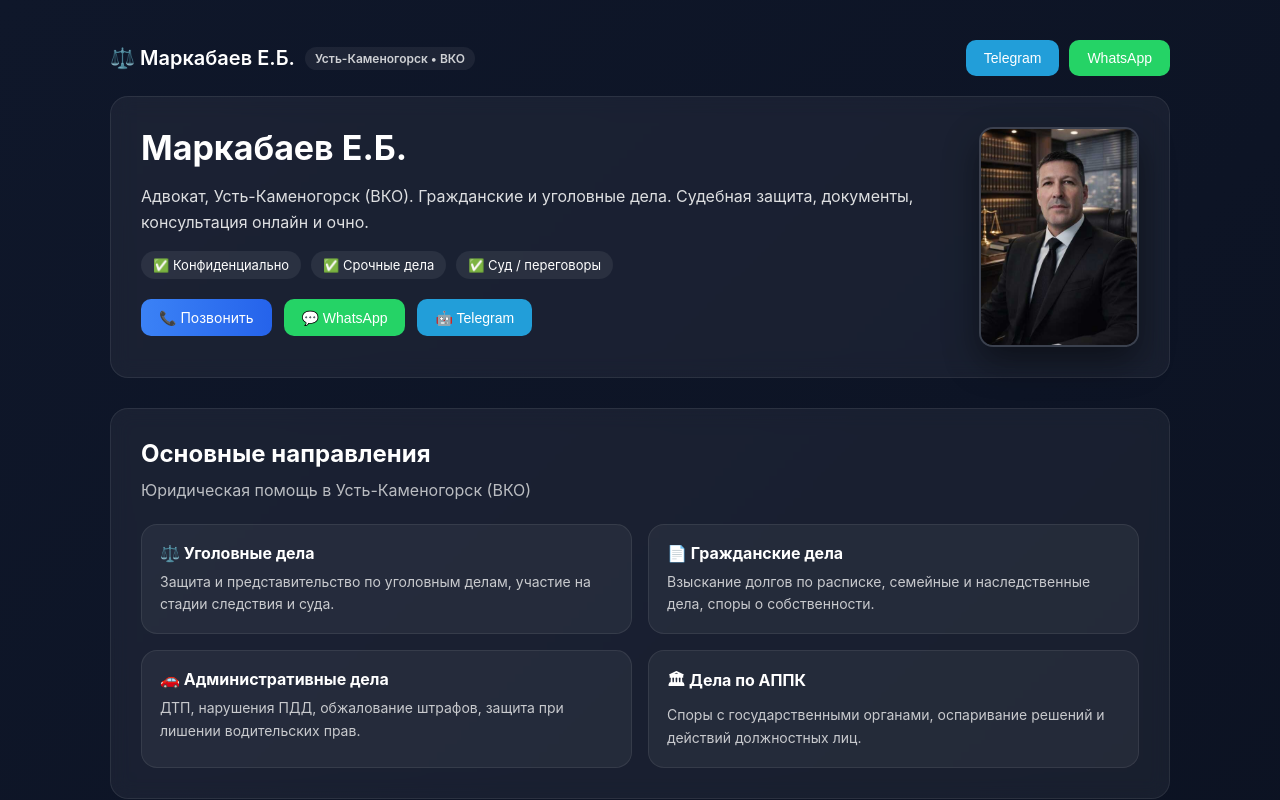
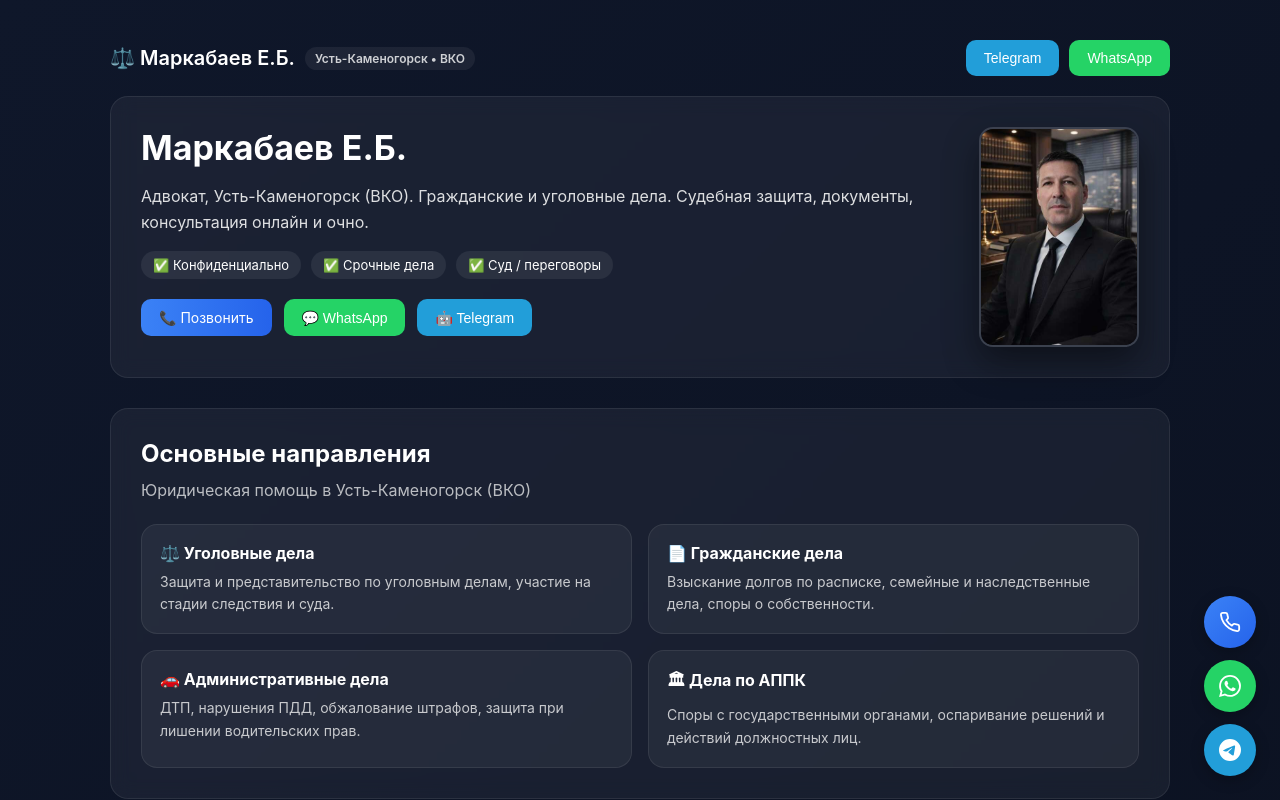
Before and after one commit to markabaever-debug/advokat_vko, a Next.js app: page / in a window 1280 px wide. Shown: the top 800 px of the page. Built offline with nearby package versions, Linux system fonts and the light colour scheme.

Commit message:
бновления сайта адвоката

```diff
--- a/app/globals.css
+++ b/app/globals.css
@@ -315,6 +315,63 @@
   border: 0;
 }
 
+/* ===== FLOATING CONTACT BUTTONS ===== */
+
+.floating-contact {
+  position: fixed;
+  bottom: 24px;
+  right: 24px;
+  z-index: 9999;
+  display: flex;
+  flex-direction: column;
+  gap: 12px;
+  align-items: center;
+}
+
+.floating-btn {
+  width: 52px;
+  height: 52px;
+  border-radius: 50%;
+  border: none;
+  cursor: pointer;
+  display: flex;
+  align-items: center;
+  justify-content: center;
+  color: #fff;
+  box-shadow: 0 4px 14px rgba(0, 0, 0, 0.25);
+  transition: transform 0.2s ease, box-shadow 0.2s ease;
+}
+
+.floating-btn:hover {
+  transform: scale(1.08);
+  box-shadow: 0 6px 20px rgba(0, 0, 0, 0.35);
+}
+
+.floating-btn-phone {
+  background: linear-gradient(135deg, #3b82f6, #2563eb);
+}
+
+.floating-btn-wa {
+  background: #25d366;
+}
+
+.floating-btn-tg {
+  background: #229ed9;
+}
+
+@media (max-width: 768px) {
+  .floating-contact {
+    bottom: 16px;
+    right: 16px;
+    gap: 10px;
+  }
+
+  .floating-btn {
+    width: 48px;
+    height: 48px;
+  }
+}
+
 /* ===== FOOTER ===== */
 
 footer {
--- a/app/layout.tsx
+++ b/app/layout.tsx
@@ -1,6 +1,7 @@
 import type { Metadata } from "next";
 import { Geist, Geist_Mono } from "next/font/google";
 import Script from "next/script";
+import { FloatingContactButtons } from "@/components/FloatingContactButtons";
 import "./globals.css";
 
 const geistSans = Geist({
@@ -58,6 +59,7 @@
         </noscript>
 
         {children}
+        <FloatingContactButtons />
       </body>
     </html>
   );
--- /dev/null
+++ b/components/FloatingContactButtons.tsx
@@ -0,0 +1,89 @@
+"use client";
+
+import { trackLead, trackAndOpen } from "@/lib/tracking";
+
+const phoneCall = "+77775430791";
+const waNumber = "77775430791";
+const waText = encodeURIComponent("Здравствуйте, хочу получить консультацию.");
+const waLink = `https://wa.me/${waNumber}?text=${waText}`;
+const tgLink = "https://t.me/ai_advokat_kz_bot";
+
+export function FloatingContactButtons() {
+  return (
+    <div className="floating-contact">
+      <a
+        href={`tel:${phoneCall}`}
+        onClick={() => trackLead("phone")}
+        className="floating-btn floating-btn-phone"
+        title="Позвонить"
+        aria-label="Позвонить"
+      >
+        <PhoneIcon />
+      </a>
+      <button
+        type="button"
+        onClick={() => trackAndOpen("whatsapp", waLink)}
+        className="floating-btn floating-btn-wa"
+        title="WhatsApp"
+        aria-label="Написать в WhatsApp"
+      >
+        <WhatsAppIcon />
+      </button>
+      <button
+        type="button"
+        onClick={() => trackAndOpen("telegram", tgLink)}
+        className="floating-btn floating-btn-tg"
+        title="Telegram"
+        aria-label="Написать в Telegram"
+      >
+        <TelegramIcon />
+      </button>
+    </div>
+  );
+}
+
+function PhoneIcon() {
+  return (
+    <svg
+      xmlns="http://www.w3.org/2000/svg"
+      width="22"
+      height="22"
+      viewBox="0 0 24 24"
+      fill="none"
+      stroke="currentColor"
+      strokeWidth="2"
+      strokeLinecap="round"
+      strokeLinejoin="round"
+    >
+      <path d="M22 16.92v3a2 2 0 0 1-2.18 2 19.79 19.79 0 0 1-8.63-3.07 19.5 19.5 0 0 1-6-6 19.79 19.79 0 0 1-3.07-8.67A2 2 0 0 1 4.11 2h3a2 2 0 0 1 2 1.72 12.84 12.84 0 0 0 .7 2.81 2 2 0 0 1-.45 2.11L8.09 9.91a16 16 0 0 0 6 6l1.27-1.27a2 2 0 0 1 2.11-.45 12.84 12.84 0 0 0 2.81.7A2 2 0 0 1 22 16.92z" />
+    </svg>
+  );
+}
+
+function WhatsAppIcon() {
+  return (
+    <svg
+      xmlns="http://www.w3.org/2000/svg"
+      width="22"
+      height="22"
+      viewBox="0 0 24 24"
+      fill="currentColor"
+    >
+      <path d="M17.472 14.382c-.297-.149-1.758-.867-2.03-.967-.273-.099-.471-.148-.67.15-.197.297-.767.966-.94 1.164-.173.199-.347.223-.644.075-.297-.15-1.255-.463-2.39-1.475-.883-.788-1.48-1.761-1.653-2.059-.173-.297-.018-.458.13-.606.134-.133.298-.347.446-.52.149-.174.198-.298.298-.497.099-.198.05-.371-.025-.52-.075-.149-.669-1.612-.916-2.207-.242-.579-.487-.5-.669-.51-.173-.008-.371-.01-.57-.01-.198 0-.52.074-.792.372-.272.297-1.04 1.016-1.04 2.479 0 1.462 1.065 2.875 1.213 3.074.149.198 2.096 3.2 5.077 4.487.709.306 1.262.489 1.694.625.712.227 1.36.195 1.871.118.571-.085 1.758-.719 2.006-1.413.248-.694.248-1.289.173-1.413-.074-.124-.272-.198-.57-.347m-5.421 7.403h-.004a9.87 9.87 0 01-5.031-1.378l-.361-.214-3.741.982.998-3.648-.235-.374a9.86 9.86 0 01-1.51-5.26c.001-5.45 4.436-9.884 9.888-9.884 2.64 0 5.122 1.03 6.988 2.898a9.825 9.825 0 012.893 6.994c-.003 5.45-4.437 9.884-9.885 9.884m8.413-18.297A11.815 11.815 0 0012.05 0C5.495 0 .16 5.335.157 11.892c0 2.096.547 4.142 1.588 5.945L.057 24l6.305-1.654a11.882 11.882 0 005.683 1.448h.005c6.554 0 11.89-5.335 11.893-11.893a11.821 11.821 0 00-3.48-8.413z" />
+    </svg>
+  );
+}
+
+function TelegramIcon() {
+  return (
+    <svg
+      xmlns="http://www.w3.org/2000/svg"
+      width="22"
+      height="22"
+      viewBox="0 0 24 24"
+      fill="currentColor"
+    >
+      <path d="M11.944 0A12 12 0 0 0 0 12a12 12 0 0 0 12 12 12 12 0 0 0 12-12A12 12 0 0 0 12 0a12 12 0 0 0-.056 0zm4.962 7.224c.1-.002.321.023.465.14a.506.506 0 0 1 .171.325c.016.093.036.306.02.472-.18 1.898-.962 6.502-1.36 8.627-.168.9-.499 1.201-.82 1.23-.696.065-1.225-.46-1.9-.902-1.056-.693-1.653-1.124-2.678-1.8-1.185-.78-.417-1.21.258-1.91.177-.184 3.247-2.977 3.307-3.23.007-.032.014-.15-.056-.212s-.174-.041-.249-.024c-.106.024-1.793 1.14-5.061 3.345-.48.33-.913.49-1.302.48-.428-.008-1.252-.241-1.865-.44-.752-.245-1.349-.374-1.297-.789.027-.216.325-.437.893-.663 3.498-1.524 5.83-2.529 6.998-3.014 3.332-1.386 4.025-1.627 4.476-1.635z" />
+    </svg>
+  );
+}
```
